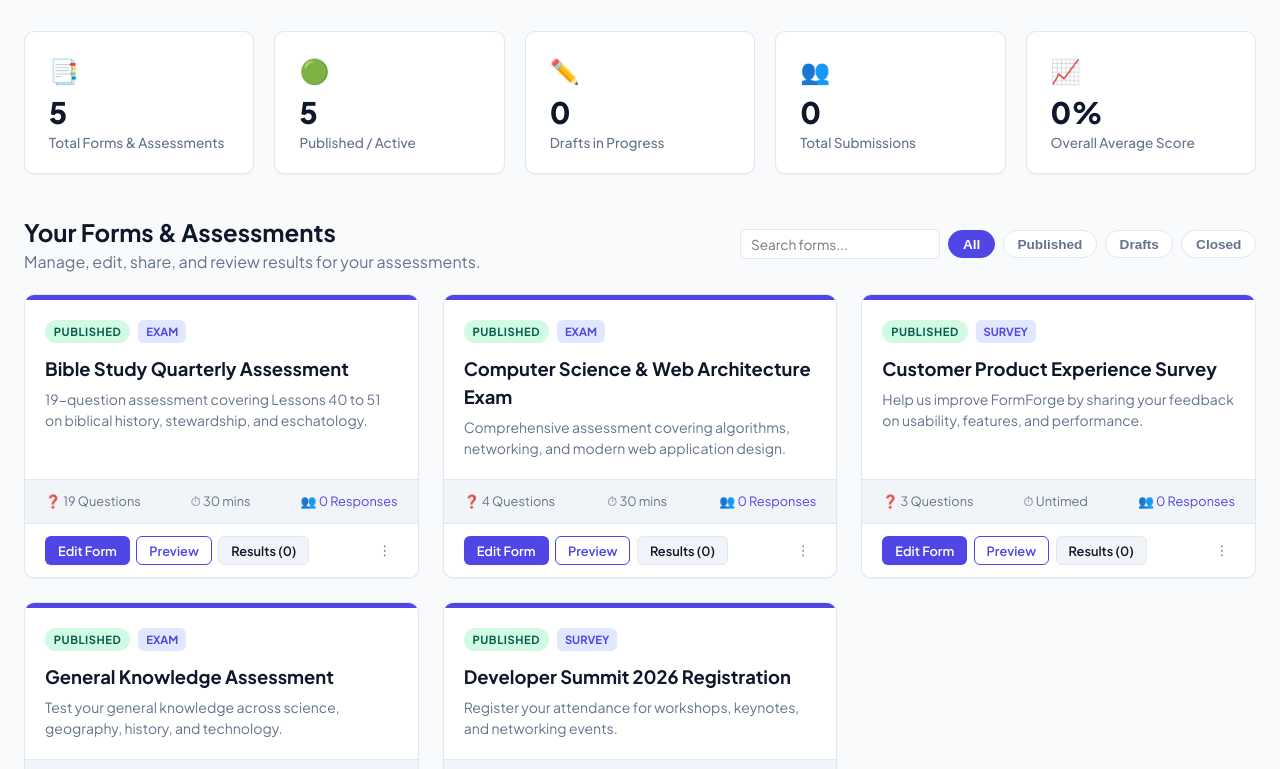
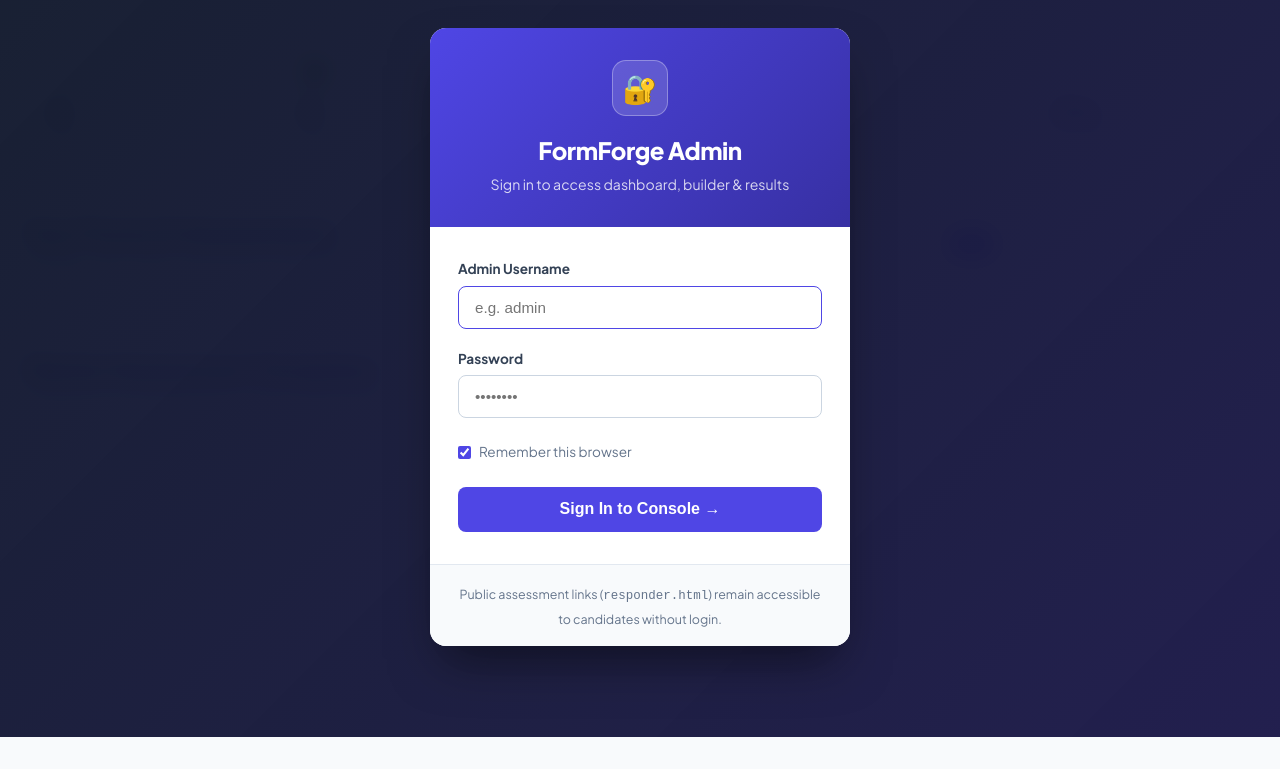
Before and after one commit to dammysspp/Sam-Form, a plain HTML site: page index.html in a window 1280 px wide. Shown: the part 63-832 px from the top of the page. After the commit the page ends 800 px from the top, so only its background shows below. Drawn offline with nearby package versions, Linux system fonts and the light colour scheme; no server answers.

Commit message:
feat(auth): implement admin sign-in gate (admin/sweetsge) for dashboard, builder and results while keeping public assessment links accessible

```diff
--- a/builder.html
+++ b/builder.html
@@ -72,6 +72,7 @@
   <!-- Supabase JS Client CDN -->
   <script src="https://cdn.jsdelivr.net/npm/@supabase/supabase-js@2"></script>
   <!-- FormForge Scripts -->
+  <script src="js/auth.js"></script>
   <script src="js/supabase.js"></script>
   <script src="js/storage.js"></script>
   <script src="js/utils.js"></script>
@@ -84,6 +85,9 @@
 
   <script>
     document.addEventListener('DOMContentLoaded', () => {
+      // Enforce Admin Authentication
+      if (!FormForgeAuth.guard()) return;
+
       if (window.FormForgeSupabase) FormForgeSupabase.init();
       Builder.init();
     });
--- a/index.html
+++ b/index.html
@@ -36,6 +36,9 @@
         <a href="builder.html" class="btn btn-primary">
           + Create New Form
         </a>
+        <button class="btn btn-outline btn-sm" onclick="FormForgeAuth.logout()" title="Sign Out Admin" style="margin-left: 0.5rem;">
+          🚪 Sign Out
+        </button>
       </div>
     </div>
   </nav>
@@ -115,6 +118,7 @@
   <!-- Supabase JS Client CDN -->
   <script src="https://cdn.jsdelivr.net/npm/@supabase/supabase-js@2"></script>
   <!-- FormForge Scripts -->
+  <script src="js/auth.js"></script>
   <script src="js/supabase.js"></script>
   <script src="js/storage.js"></script>
   <script src="js/utils.js"></script>
@@ -127,6 +131,9 @@
 
   <script>
     document.addEventListener('DOMContentLoaded', () => {
+      // Enforce Admin Authentication
+      if (!FormForgeAuth.guard()) return;
+
       if (window.FormForgeSupabase) FormForgeSupabase.init();
       App.init();
 
--- /dev/null
+++ b/js/auth.js
@@ -0,0 +1,175 @@
+/**
+ * FormForge Admin Authentication Gate
+ * Credentials:
+ *   Username: admin
+ *   Password: sweetsge
+ *
+ * Quiz / Exam responder pages (responder.html) remain public and accessible to candidates.
+ */
+
+const FormForgeAuth = {
+  SESSION_KEY: 'formforge_admin_auth',
+  AUTH_TIMESTAMP_KEY: 'formforge_admin_auth_time',
+
+  // Configured default credentials
+  CREDENTIALS: {
+    username: 'admin',
+    password: 'sweetsge'
+  },
+
+  // Check if admin is currently authenticated
+  isAuthenticated() {
+    const isAuth = sessionStorage.getItem(this.SESSION_KEY) === 'true' || localStorage.getItem(this.SESSION_KEY) === 'true';
+    return isAuth;
+  },
+
+  // Enforce authentication gate on protected pages
+  guard() {
+    // If we are on responder.html (the candidate exam/quiz link), no sign-in is required!
+    const path = window.location.pathname.toLowerCase();
+    if (path.includes('responder.html')) {
+      return true;
+    }
+
+    if (!this.isAuthenticated()) {
+      this.showLoginModal();
+      return false;
+    }
+    return true;
+  },
+
+  // Show beautiful login modal
+  showLoginModal() {
+    const existing = document.getElementById('ff_admin_auth_modal');
+    if (existing) return;
+
+    const modal = document.createElement('div');
+    modal.id = 'ff_admin_auth_modal';
+    modal.style.cssText = `
+      position: fixed;
+      inset: 0;
+      background: linear-gradient(135deg, rgba(15, 23, 42, 0.96) 0%, rgba(30, 27, 75, 0.98) 100%);
+      z-index: 100000;
+      display: flex;
+      align-items: center;
+      justify-content: center;
+      padding: 1.5rem;
+      backdrop-filter: blur(12px);
+      font-family: var(--font-main, -apple-system, BlinkMacSystemFont, 'Segoe UI', Roboto, sans-serif);
+      color: #0f172a;
+    `;
+
+    modal.innerHTML = `
+      <div style="background: #ffffff; width: 100%; max-width: 420px; border-radius: 16px; box-shadow: 0 25px 50px -12px rgba(0, 0, 0, 0.5); overflow: hidden; animation: popIn 0.3s cubic-bezier(0.16, 1, 0.3, 1);">
+        <!-- Modal Brand Header -->
+        <div style="background: linear-gradient(135deg, #4f46e5 0%, #3730a3 100%); color: #ffffff; padding: 2rem 1.75rem; text-align: center;">
+          <div style="width: 56px; height: 56px; background: rgba(255, 255, 255, 0.15); border-radius: 14px; margin: 0 auto 1rem auto; display: flex; align-items: center; justify-content: center; font-size: 28px; border: 1px solid rgba(255, 255, 255, 0.3);">
+            🔐
+          </div>
+          <h2 style="margin: 0; font-size: 1.5rem; font-weight: 800; letter-spacing: -0.02em;">FormForge Admin</h2>
+          <p style="margin: 0.35rem 0 0 0; font-size: 0.88rem; color: rgba(255, 255, 255, 0.8);">
+            Sign in to access dashboard, builder & results
+          </p>
+        </div>
+
+        <!-- Form Body -->
+        <form id="ff_login_form" onsubmit="FormForgeAuth.handleLogin(event)" style="padding: 2rem 1.75rem;">
+          <div id="ff_login_error" style="display: none; background: #fef2f2; border: 1px solid #f87171; color: #991b1b; padding: 0.75rem 1rem; border-radius: 8px; font-size: 0.85rem; font-weight: 600; margin-bottom: 1.25rem;">
+          </div>
+
+          <div style="margin-bottom: 1.25rem;">
+            <label style="display: block; font-size: 0.85rem; font-weight: 700; color: #334155; margin-bottom: 0.4rem;">
+              Admin Username
+            </label>
+            <input type="text" id="ff_username" required autocomplete="username"
+              placeholder="e.g. admin"
+              style="width: 100%; box-sizing: border-box; padding: 0.75rem 1rem; font-size: 0.95rem; border: 1.5px solid #cbd5e1; border-radius: 8px; outline: none; transition: border-color 0.2s;"
+              onfocus="this.style.borderColor='#4f46e5'" onblur="this.style.borderColor='#cbd5e1'" />
+          </div>
+
+          <div style="margin-bottom: 1.5rem;">
+            <label style="display: block; font-size: 0.85rem; font-weight: 700; color: #334155; margin-bottom: 0.4rem;">
+              Password
+            </label>
+            <input type="password" id="ff_password" required autocomplete="current-password"
+              placeholder="••••••••"
+              style="width: 100%; box-sizing: border-box; padding: 0.75rem 1rem; font-size: 0.95rem; border: 1.5px solid #cbd5e1; border-radius: 8px; outline: none; transition: border-color 0.2s;"
+              onfocus="this.style.borderColor='#4f46e5'" onblur="this.style.borderColor='#cbd5e1'" />
+          </div>
+
+          <div style="display: flex; align-items: center; justify-content: space-between; margin-bottom: 1.5rem;">
+            <label style="display: flex; align-items: center; gap: 0.5rem; font-size: 0.85rem; color: #64748b; cursor: pointer;">
+              <input type="checkbox" id="ff_remember_me" checked style="accent-color: #4f46e5;" />
+              Remember this browser
+            </label>
+          </div>
+
+          <button type="submit" id="btn_auth_submit"
+            style="width: 100%; background: #4f46e5; color: #ffffff; padding: 0.85rem; font-size: 1rem; font-weight: 700; border: none; border-radius: 8px; cursor: pointer; transition: background 0.2s, transform 0.1s;"
+            onmouseover="this.style.background='#4338ca'" onmouseout="this.style.background='#4f46e5'">
+            Sign In to Console →
+          </button>
+        </form>
+
+        <div style="background: #f8fafc; padding: 1rem 1.75rem; border-top: 1px solid #e2e8f0; text-align: center;">
+          <small style="color: #64748b; font-size: 0.78rem;">
+            Public assessment links (<code>responder.html</code>) remain accessible to candidates without login.
+          </small>
+        </div>
+      </div>
+    `;
+
+    document.body.appendChild(modal);
+
+    setTimeout(() => {
+      const userInp = document.getElementById('ff_username');
+      if (userInp) userInp.focus();
+    }, 100);
+  },
+
+  handleLogin(e) {
+    e.preventDefault();
+    const user = document.getElementById('ff_username').value.trim();
+    const pass = document.getElementById('ff_password').value;
+    const remember = document.getElementById('ff_remember_me').checked;
+    const errBox = document.getElementById('ff_login_error');
+
+    if (user === this.CREDENTIALS.username && pass === this.CREDENTIALS.password) {
+      if (remember) {
+        localStorage.setItem(this.SESSION_KEY, 'true');
+        localStorage.setItem(this.AUTH_TIMESTAMP_KEY, Date.now().toString());
+      } else {
+        sessionStorage.setItem(this.SESSION_KEY, 'true');
+      }
+
+      const modal = document.getElementById('ff_admin_auth_modal');
+      if (modal) modal.remove();
+
+      if (window.Utils) {
+        Utils.showToast('Welcome, Administrator!', 'success');
+      }
+
+      // If page was waiting to render, reload or trigger init
+      window.location.reload();
+    } else {
+      if (errBox) {
+        errBox.textContent = 'Invalid credentials. Please enter the correct username and password.';
+        errBox.style.display = 'block';
+      }
+      const passInp = document.getElementById('ff_password');
+      if (passInp) {
+        passInp.value = '';
+        passInp.focus();
+      }
+    }
+  },
+
+  logout() {
+    sessionStorage.removeItem(this.SESSION_KEY);
+    localStorage.removeItem(this.SESSION_KEY);
+    localStorage.removeItem(this.AUTH_TIMESTAMP_KEY);
+    window.location.href = 'index.html';
+  }
+};
+
+window.FormForgeAuth = FormForgeAuth;
```
Also changed, not shown: results.html (+4 -0 lines).
